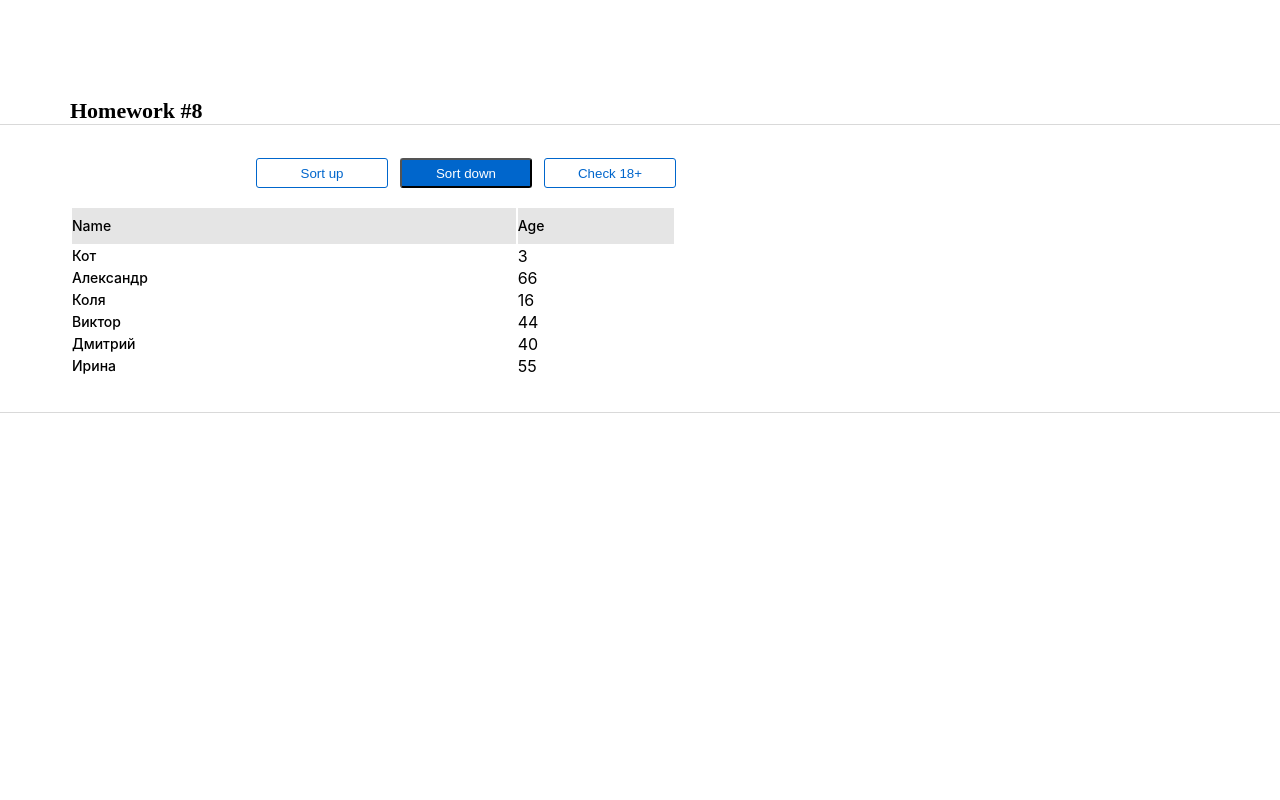
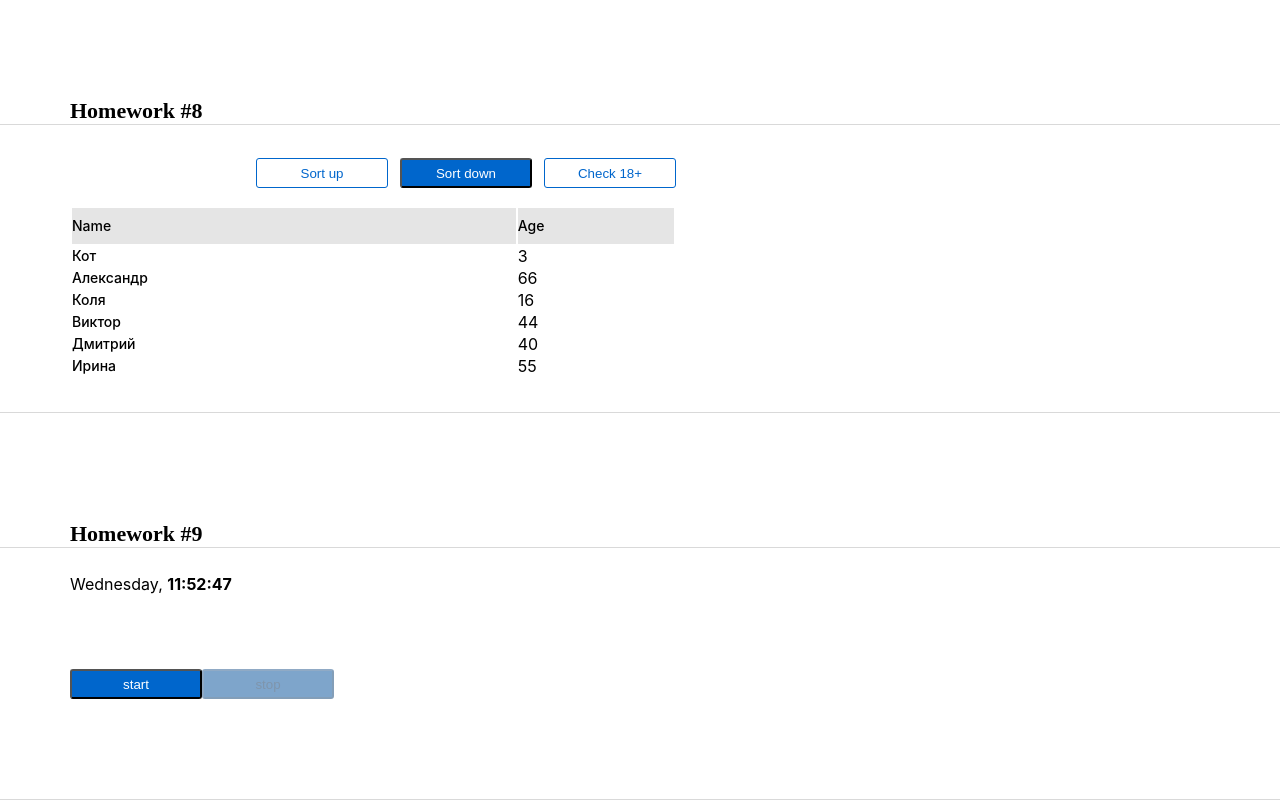
Before and after one commit to AntonChislov/DZ_1, a React (Create React App) app: page /#/junior in a window 1280 px wide. Shown: the part 894-1694 px from the top of the page. Before the commit the page ends 1307 px from the top, so only its background shows below. Built offline with nearby package versions, Linux system fonts and the light colour scheme.

Commit message:
dz 9 completed

```diff
--- a/src/s2-homeworks/hw05/pages/Junior.tsx
+++ b/src/s2-homeworks/hw05/pages/Junior.tsx
@@ -2,6 +2,7 @@ import React from 'react'
 import HW6 from "../../hw06/HW6";
 import HW7 from "../../hw07/HW7";
 import HW8 from '../../hw08/HW8';
+import HW9 from '../../hw09/HW9';
 
 function Junior() {
     return (
@@ -9,7 +10,7 @@ function Junior() {
             <HW6 />
             <HW7 />
             <HW8 />
-            {/*<HW9 />*/}
+            <HW9 />
         </div>
     )
 }
--- a/src/s2-homeworks/hw09/Clock.module.css
+++ b/src/s2-homeworks/hw09/Clock.module.css
@@ -1,7 +1,9 @@
 .buttonsContainer {
+    margin-top: 55px;
 }
 
 .clock {
+    margin: 26px 0 100px 70px;
 }
 
 .watch {
--- a/src/s2-homeworks/hw09/Clock.tsx
+++ b/src/s2-homeworks/hw09/Clock.tsx
@@ -10,29 +10,51 @@ function Clock() {
     const [show, setShow] = useState<boolean>(false)
 
     const start = () => {
+        let timer = setInterval(() => setDate(new Date()), 1000)
+        setTimerId(+timer)
         // пишут студенты // запустить часы (должно отображаться реальное время, а не +1)
         // сохранить ид таймера (https://learn.javascript.ru/settimeout-setinterval#setinterval)
-
     }
 
     const stop = () => {
+        clearInterval(timerId)
+        setTimerId(undefined)
         // пишут студенты // поставить часы на паузу, обнулить ид таймера (timerId <- undefined)
-
     }
 
     const onMouseEnter = () => { // пишут студенты // показать дату если наведена мышка
-
+        setShow(true)
     }
     const onMouseLeave = () => { // пишут студенты // спрятать дату если мышка не наведена
-
+        setShow(false)
     }
 
-    const stringTime = 'date->time' || <br/> // часы24:минуты:секунды (01:02:03)/(23:02:03)/(24:00:00)/(00:00:01) // пишут студенты
-    const stringDate = 'date->date' || <br/> // день.месяц.год (01.02.2022) // пишут студенты, варианты 01.02.0123/01.02.-123/01.02.12345 не рассматриваем
+    let weekday = new Intl.DateTimeFormat('eng', {
+        weekday: 'long'
+    })
+
+    let hourMinute = new Intl.DateTimeFormat('ru', {
+        hour: 'numeric',
+        minute: 'numeric',
+        second: 'numeric'
+    });
+
+    let dateSpan = new Intl.DateTimeFormat('ru', {
+        year: 'numeric',
+        month: 'numeric',
+        day: 'numeric'
+    });
+
+    let month = new Intl.DateTimeFormat('eng', {
+        month: 'long'
+    });
+
+    const stringTime = hourMinute.format(date) || <br/> // часы24:минуты:секунды (01:02:03)/(23:02:03)/(24:00:00)/(00:00:01) // пишут студенты
+    const stringDate = month.format(date) || <br/> // день.месяц.год (01.02.2022) // пишут студенты, варианты 01.02.0123/01.02.-123/01.02.12345 не рассматриваем
 
     // день недели на английском, месяц на английском (https://learn.javascript.ru/intl#intl-datetimeformat)
-    const stringDay = 'date->day' || <br/> // пишут студенты
-    const stringMonth = 'date->month' || <br/> // пишут студенты
+    const stringDay = weekday.format(date) || <br/> // пишут студенты
+    const stringMonth = dateSpan.format(date) || <br/> // пишут студенты
 
     return (
         <div className={s.clock}>
@@ -66,14 +88,14 @@ function Clock() {
             <div className={s.buttonsContainer}>
                 <SuperButton
                     id={'hw9-button-start'}
-                    disabled={true} // пишут студенты // задизэйблить если таймер запущен
+                    disabled={!!timerId} // пишут студенты // задизэйблить если таймер запущен
                     onClick={start}
                 >
                     start
                 </SuperButton>
                 <SuperButton
                     id={'hw9-button-stop'}
-                    disabled={true} // пишут студенты // задизэйблить если таймер не запущен
+                    disabled={!timerId} // пишут студенты // задизэйблить если таймер не запущен
                     onClick={stop}
                 >
                     stop
```
